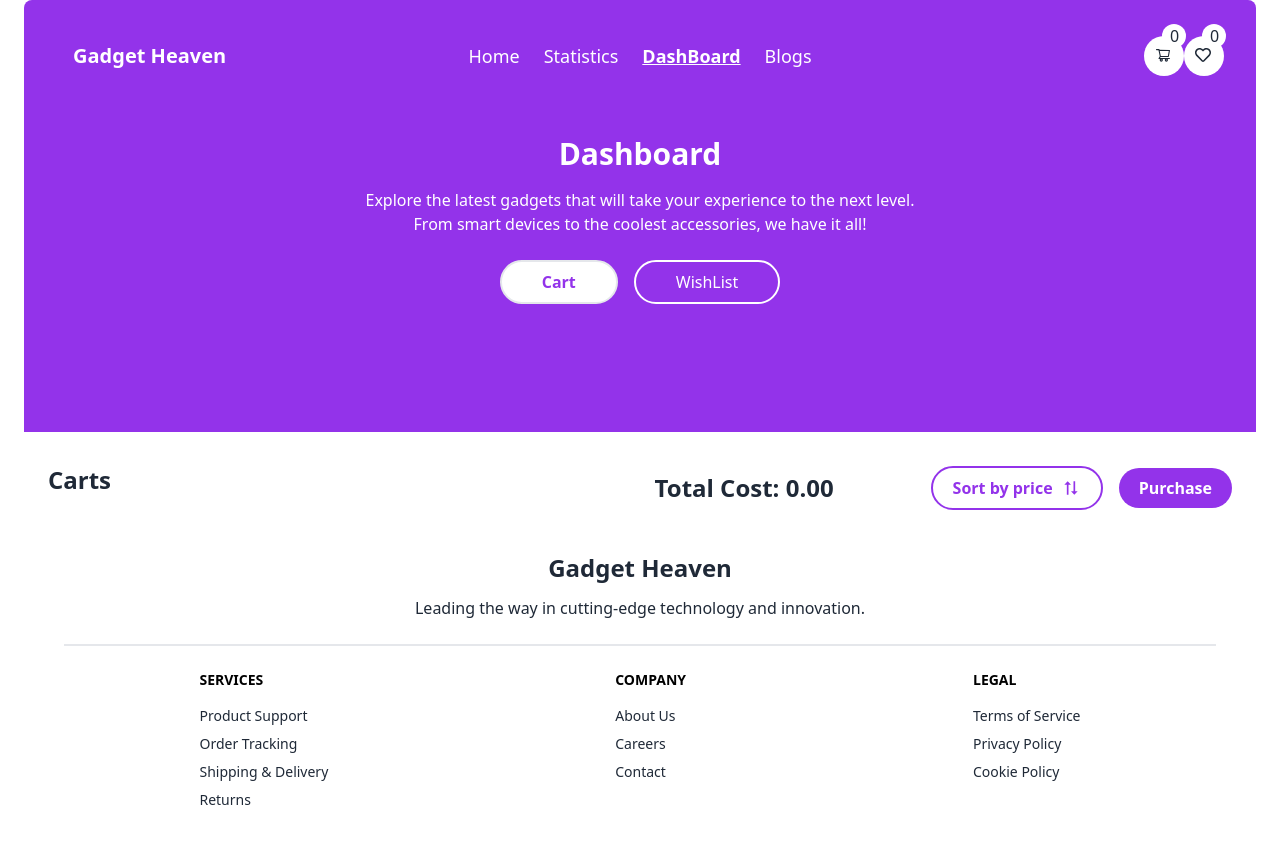
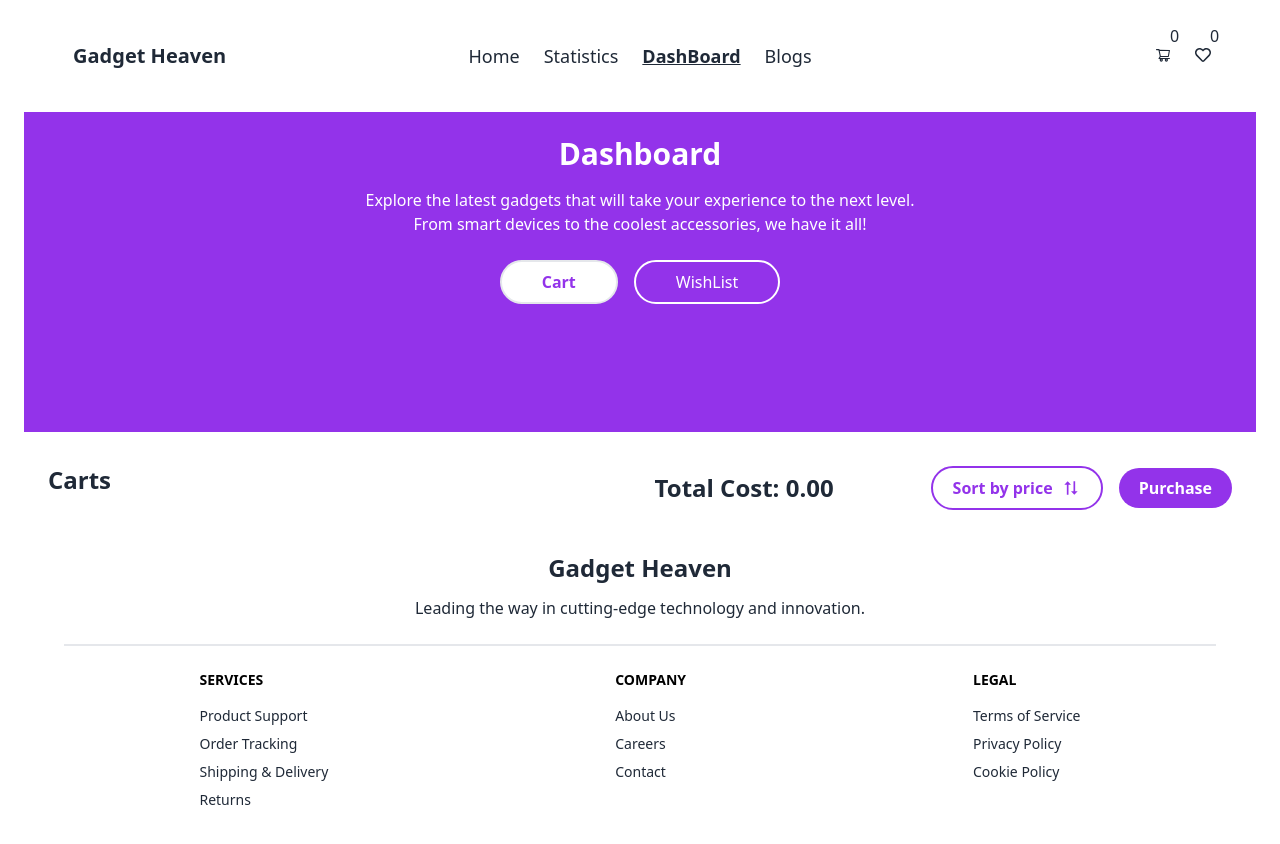
Before and after one commit to programming-hero-web-course-4/b10a8-gadget-heaven-SakibHasan7439, a React (Vite) app: page /dashboard/cart in a window 1280 px wide. Shown: the top 844 px of the page. Built offline with nearby package versions, Linux system fonts and the light colour scheme.

Commit message:
navbar background is changing with the route change

```diff
--- a/src/Components/Cart.jsx
+++ b/src/Components/Cart.jsx
@@ -27,6 +27,8 @@ const Cart = () => {
         const sortedList = [...products].sort((a, b)=> b.price - a.price);
         setProducts(sortedList);
     }
+    {/* Open the modal using document.getElementById('ID').showModal() method */}
+
 
     return (
         <div>
--- a/src/Components/Navbar.jsx
+++ b/src/Components/Navbar.jsx
@@ -1,12 +1,15 @@
-import { NavLink } from "react-router-dom";
+import { NavLink, useLocation } from "react-router-dom";
 import { AiOutlineShoppingCart } from "react-icons/ai";
 import { FaRegHeart } from "react-icons/fa";
-import { useContext, useEffect } from "react";
+import { useContext, useEffect, useState } from "react";
 import { ProductContext } from "../Layout/MainLayouts";
 import { storedCartList, storedWishList } from "../LoadToDataBase/LoadToDataBase";
 
 const Navbar = () => {
     const { addItem, addToWish,setAddItem, setAddToWish } = useContext(ProductContext);
+    const location = useLocation();
+    const [bgColor, setBgColor] = useState("#A020F0");
+    const [textColor, setTextColor] = useState("text-black");
 
     useEffect(()=>{
         const storedCartItems = storedCartList();
@@ -16,16 +19,25 @@ const Navbar = () => {
         const storedWishItem = storedWishList();
         const wishListItemInt = storedWishItem.map((id)=> parseInt(id));
         setAddToWish(wishListItemInt);
-    },[]);
 
+        if(location.pathname === "/"){
+            setBgColor("#A020F0");
+            setTextColor("text-white");
+
+        }else {
+            setBgColor("#ffffff");
+            setTextColor("#000000");
+        }
+    },[location]);
+    // bg-[${bgColor}]
     return (
-        <div className="navbar rounded-t-lg bg-purple-600 p-2 md:p-8">
+        <div className={`navbar rounded-t-lg p-2 md:p-8 bg-[${bgColor}]`}>
         <div className="navbar-start">
             <div className="dropdown">
             <div tabIndex={0} role="button" className="btn btn-ghost lg:hidden">
                 <svg
                 xmlns="http://www.w3.org/2000/svg"
-                className="h-5 text-white w-5"
+                className={`h-5 ${textColor} w-5`}
                 fill="none"
                 viewBox="0 0 24 24"
                 stroke="currentColor">
@@ -39,16 +51,16 @@ const Navbar = () => {
             <ul
                 tabIndex={0}
                 className="menu menu-sm dropdown-content bg-base-100 rounded-box z-[1] mt-3 w-52 p-2 shadow">
-                <NavLink className={({isActive})=> `${isActive ? "font-bold": "hover:font-bold"}`}  to={'/'}>Home</NavLink>
+                <NavLink className={({isActive})=> `${isActive ? "font-bold": "hover:font-bold"} `}  to={'/'}>Home</NavLink>
                 <NavLink className={({isActive})=> `${isActive ? "font-bold": "hover:font-bold"}`}  to={'/statistics'}>Statistics</NavLink>
                 <NavLink className={({isActive})=> `${isActive ? "font-bold": "hover:font-bold"}`}  to={'/dashboard'}>DashBoard</NavLink>
                 <NavLink className={({isActive})=> `${isActive ? "font-bold": "hover:font-bold"}`}  to={'/blog'}>Blogs</NavLink>
             </ul>
             </div>
-            <a className="btn btn-ghost text-xl text-white">Gadget Heaven</a>
+            <a className={`btn btn-ghost text-xl ${textColor}`}>Gadget Heaven</a>
         </div>
         <div className="navbar-center hidden lg:flex">
-            <ul className="menu text-white text-lg menu-horizontal px-1 flex gap-6">
+            <ul className={`menu ${textColor} text-lg menu-horizontal px-1 flex gap-6`}>
                 <NavLink className={({isActive})=> `${isActive ? "font-bold underline": "hover:font-bold"}`}  to={'/'}>Home</NavLink>
                 <NavLink className={({isActive})=> `${isActive ? "font-bold underline": "hover:font-bold"}`}  to={'/statistics'}>Statistics</NavLink>
                 <NavLink className={({isActive})=> `${isActive ? "font-bold underline": "hover:font-bold"}`}  to={'/dashboard'}>DashBoard</NavLink>
```
